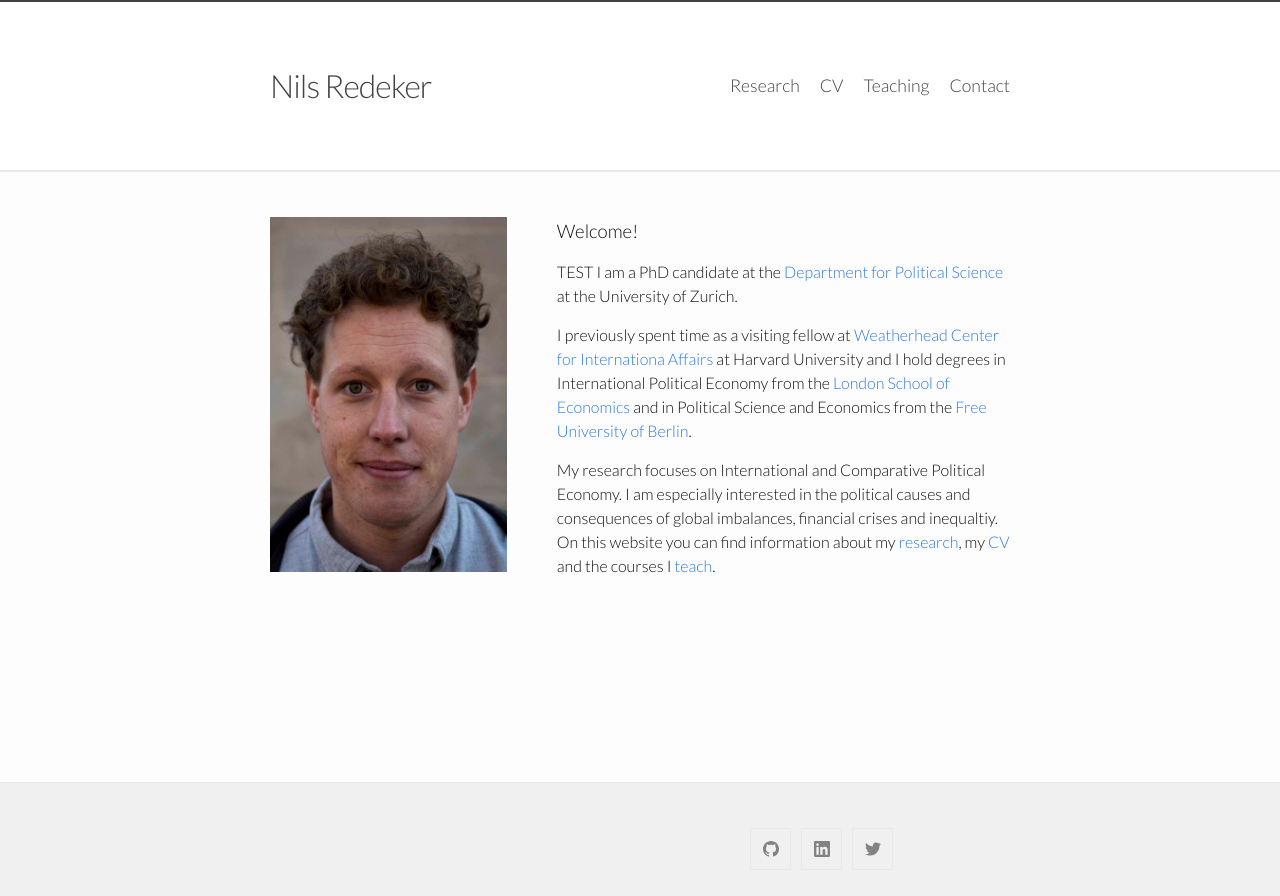
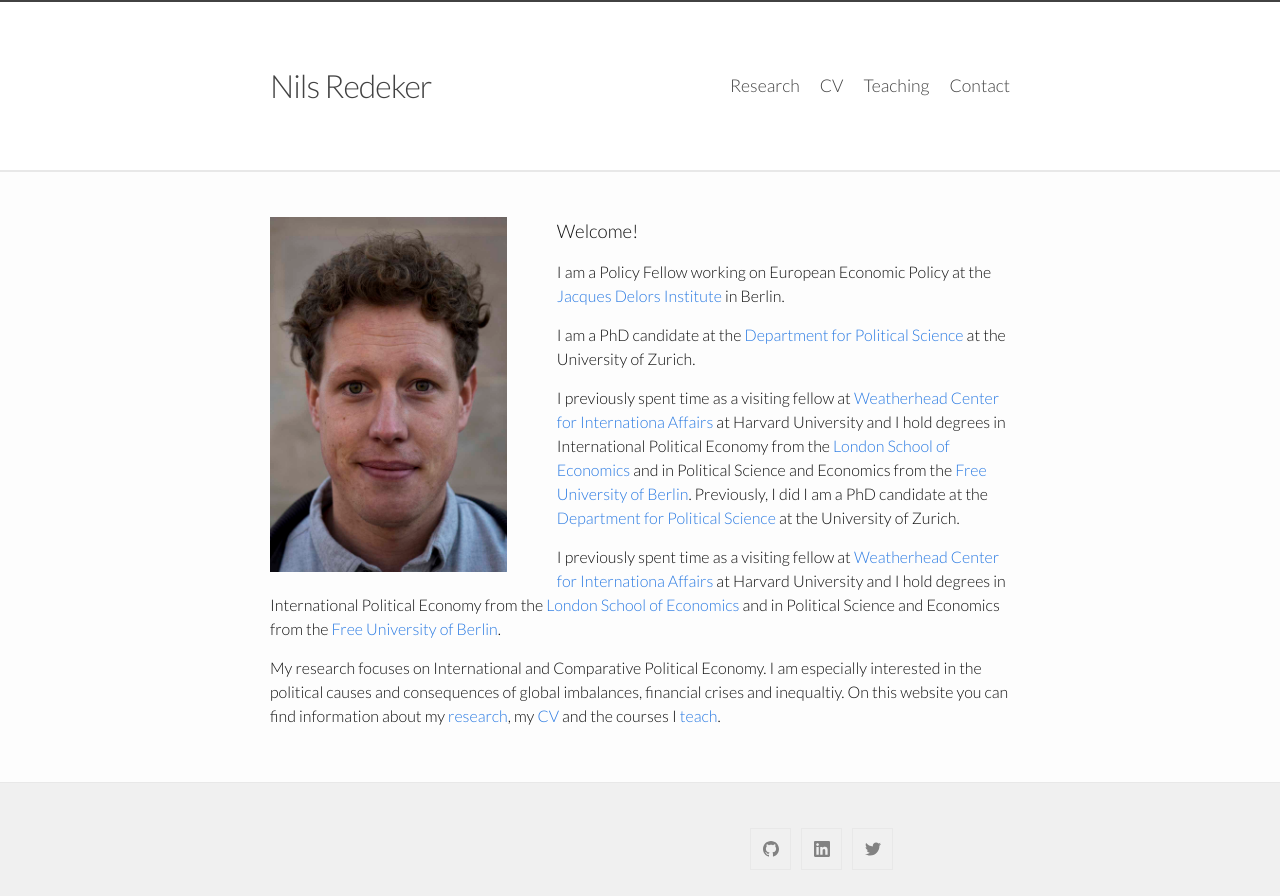
Before and after one commit to nilsredeker/nilsredeker.github.io, a Jekyll site: the page built from index.md, in a window 1280 px wide. Shown: the top 896 px of the page. Built offline with Jekyll 4.4.1, drawn with Linux system fonts in a browser that asks for light colours; nearby versions of some CDN libraries.

Commit message:
Update index.md

```diff
--- a/index.md
+++ b/index.md
@@ -13,7 +13,12 @@ layout: home
 
 
 ### Welcome!
-TEST
+I am a Policy Fellow working on European Economic Policy at the [Jacques Delors Institute](www.delorsinstitut.de) in Berlin.
+
+I am a PhD candidate at the [Department for Political Science](www.ipz.uzh.ch) at the University of Zurich.
+
+I previously spent time as a visiting fellow at [Weatherhead Center for Internationa Affairs](https://wcfia.harvard.edu) at Harvard University and I hold degrees in International Political Economy from the [London School of Economics](http://www.lse.ac.uk) and in Political Science and Economics from the [Free University of Berlin](https://www.polsoz.fu-berlin.de/en/polwiss/index.html).
+Previously, I did
 I am a PhD candidate at the [Department for Political Science](www.ipz.uzh.ch) at the University of Zurich.
 
 I previously spent time as a visiting fellow at [Weatherhead Center for Internationa Affairs](https://wcfia.harvard.edu) at Harvard University and I hold degrees in International Political Economy from the [London School of Economics](http://www.lse.ac.uk) and in Political Science and Economics from the [Free University of Berlin](https://www.polsoz.fu-berlin.de/en/polwiss/index.html).
```
